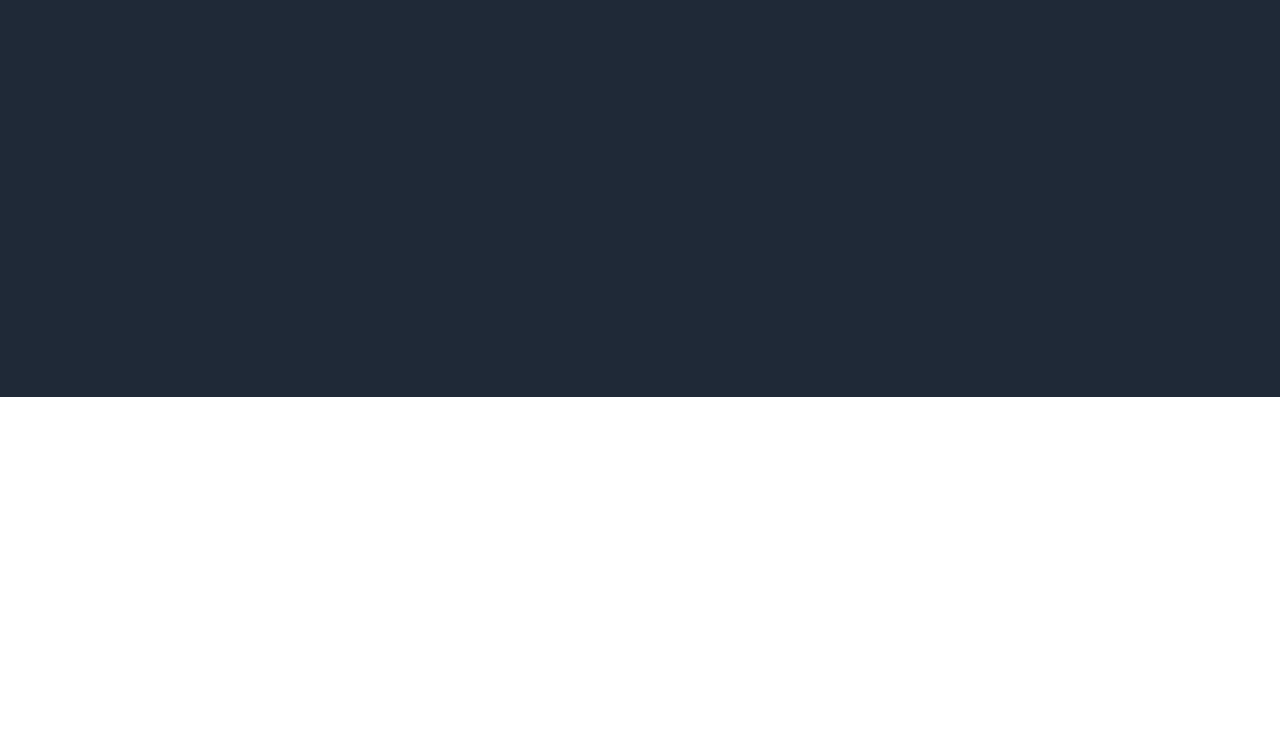
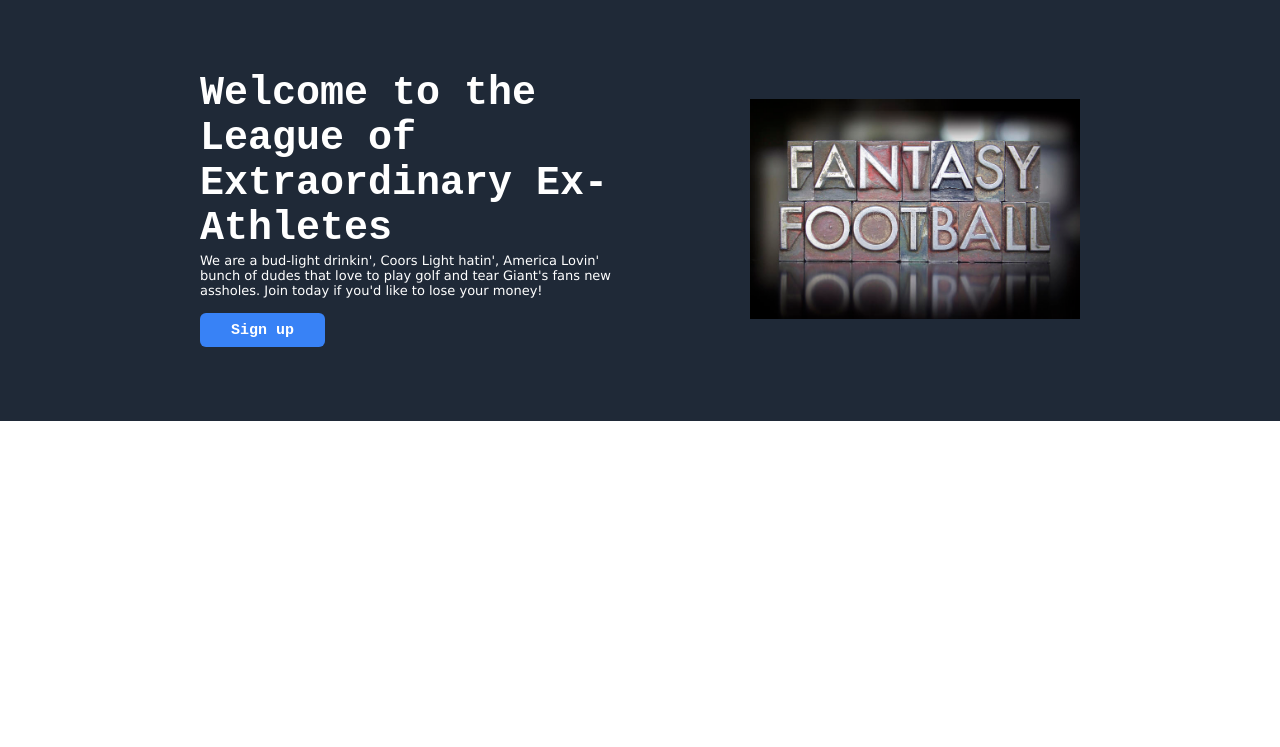
Before and after one commit to sballay8734/first-solo-landing-page, a plain HTML site: page index.html in a window 1280 px wide. Shown: the part 53-800 px from the top of the page. Drawn offline with Linux system fonts and the light colour scheme; a web font is replaced by a local one.

Commit message:
Finalize container 1 and outline container 2
Container 1 has been completed and the appropriate
outline for container 2 has been created. CSS stylesheet also
makes use of comments for better organization but a better
naming convention is needed.

This is starting to feel fun now that I can kind of make
things go where I want them. Not even close to "there" yet,
but I can feel the fun setting in.

```diff
--- a/index.html
+++ b/index.html
@@ -23,13 +23,26 @@
     </div>
     <div class="container one">
         <div class="one-left">
+            <h1>Welcome to the League of Extraordinary Ex-Athletes</h1>
+            <p>We are a bud-light drinkin', Coors Light hatin', America Lovin' bunch of dudes
+                that love to play golf and tear Giant's fans new assholes. Join
+                today if you'd like to lose your money!
+            </p>
+            <button class="sign-up">Sign up</button>
 
         </div>
         <div class="one-right">
+            <img src="images/fantasy-football.png" width="75%" height="auto">
 
         </div>
     </div>
     <div class="container two">
+        <div class="two-header">
+
+        </div>
+        <div class="two-content">
+
+        </div>
 
     </div>
     <div class="container three">
--- a/style.css
+++ b/style.css
@@ -55,18 +55,72 @@ button {
 
 .container {
     min-height: 400px;
-    padding: 0px 200px 0px 200px;
+    padding: 12px 200px 12px 200px;
 }
 
 /* ----------------------------- 1st Block -------------------------------- */
 
 .one {
     background-color: #1F2937;
+    display: flex;
+}
+
+.one-left {
+    min-height: 200px;
+    max-width: 50%;
+    background-color: #1F2937;
+    flex: 1 0 auto;
+    display: flex;
+    flex-direction: column;
+    justify-content: center;
+}
+
+h1 {
+    text-align: left;
+    font-family: 'Courier New', Courier, monospace;
+    font-size: 40px;
+    color: white;
+    margin: 0 0 2px 0;
+
+}
+
+p {
+    font-family: Verdana, Geneva, Tahoma, sans-serif;
+    margin: 0px;
+    color: white;
+    margin-bottom: 15px;
+    font-size: 13px;
+}
+
+.sign-up {
+    background-color: #3882F6;
+    color: white;
+    border: none;
+    border-radius: 6px;
+    width: 125px;
+    height: 34px;
+    font-weight: bold;
+    font-family: 'Courier New', Courier, monospace;
+}
+
+.one-right {
+    min-height: 200px;
+    max-width: 50%;
+    background-color: #1F2937;
+    flex: 1 0 auto;
+    display: flex;
+    align-items: center;
+}
+
+img {
+    margin-left: auto;
 }
 
 /* ----------------------------- 2nd Block -------------------------------- */
 
 .two {
+    flex-direction: column;
+    display: flex;
 }
 
 /* ----------------------------- 3rd Block -------------------------------- */
```
Also changed, not shown: images/fantasy-football.png (added).
